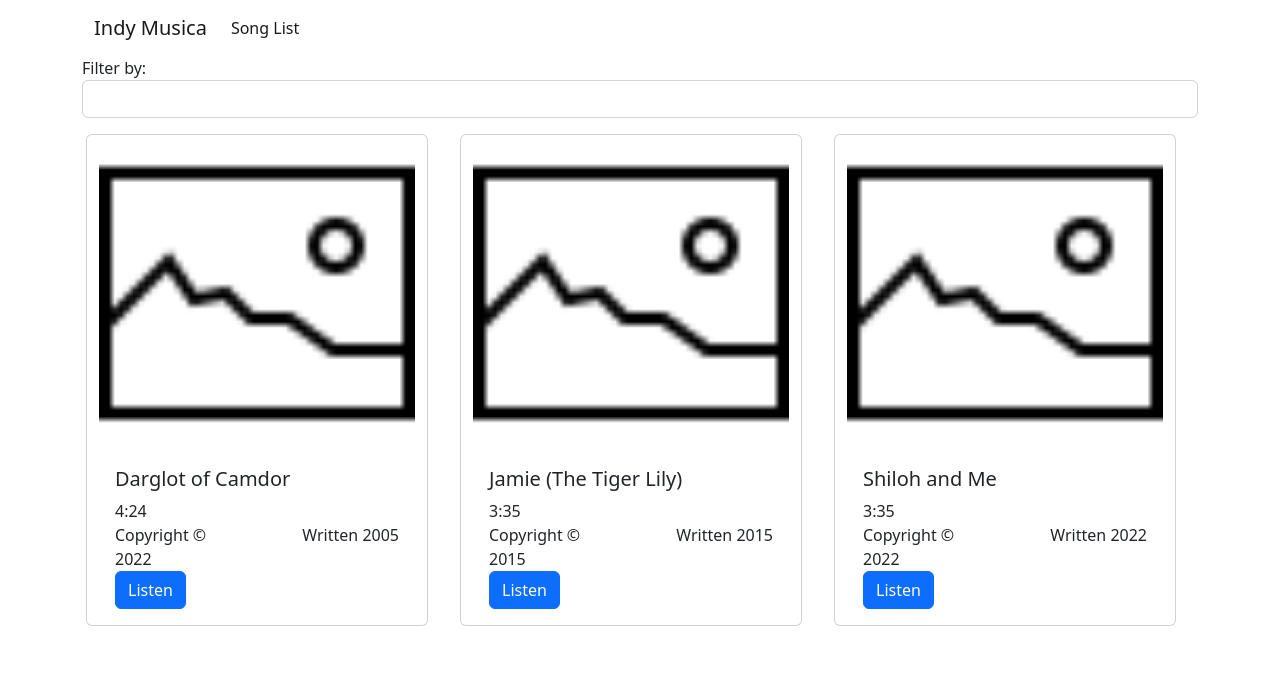
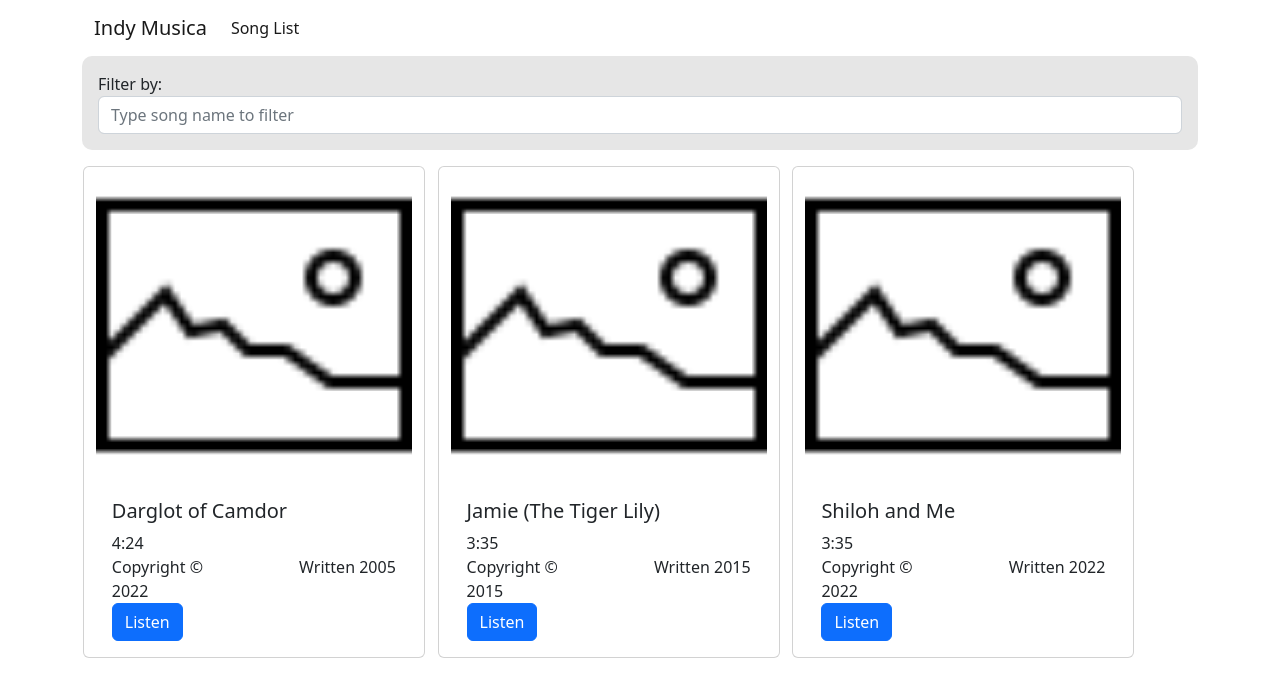
Before and after one commit to dblanken/musica, a React (Create React App) app: page / in a window 1280 px wide. Shown: the top 696 px of the page. Built offline with nearby package versions, Linux system fonts and the light colour scheme.

Commit message:
Pretty up with CSS a little more
[x] Make use of flex a little more
[x] Add some spaacing between filter and items
[x] Allow 3 items to be present on smaller devices
[x] Colorize the filter section to make it pop
[x] Change input from text to search type

```diff
--- /dev/null
+++ b/src/App.css
@@ -0,0 +1,9 @@
+.songList {
+    padding-top: 1em;
+}
+
+.filter {
+    background: #e6e6e6;
+    padding: 1em;
+    border-radius: 10px;
+}
--- a/src/App.tsx
+++ b/src/App.tsx
@@ -3,6 +3,7 @@ import SongList from './components/SongList';
 import SongFilter from './components/SongFilter';
 import Header from './components/Header';
 import CoverArt from './images/default.png'
+import './App.css';
 
 function App() {
   const [songs, setSongs] = React.useState([] as SongItem[])
--- a/src/components/SongFilter.tsx
+++ b/src/components/SongFilter.tsx
@@ -34,7 +34,7 @@ function SongFilter({ onSearched }: SongFilterProps) {
       <form>
         <div className="form-group">
           <label htmlFor="search">Filter by:</label>
-          <input type="text" id="search" onChange={onChangeHandler} className="form-control" />
+          <input type="search" placeholder="Type song name to filter" id="search" onChange={onChangeHandler} className="form-control" />
         </div>
       </form>
     </div>
--- a/src/components/w3c/Card.css
+++ b/src/components/w3c/Card.css
@@ -1,3 +1,4 @@
 .small-card {
     flex: 0 1 30% !important;
+    margin-left: 0.8em;
 }
--- a/src/components/w3c/Card.tsx
+++ b/src/components/w3c/Card.tsx
@@ -12,7 +12,7 @@ type CardProps = {
 
 function Card(props: CardProps) {
   return (
-    <div className="small-card card col m-3">
+    <div className="small-card card col">
       <img src={propsImage(props.img)} className="card-img-top" alt={props.title} />
       <div className="card-body">
         <h5 className="card-title">{props.title}</h5>
```
